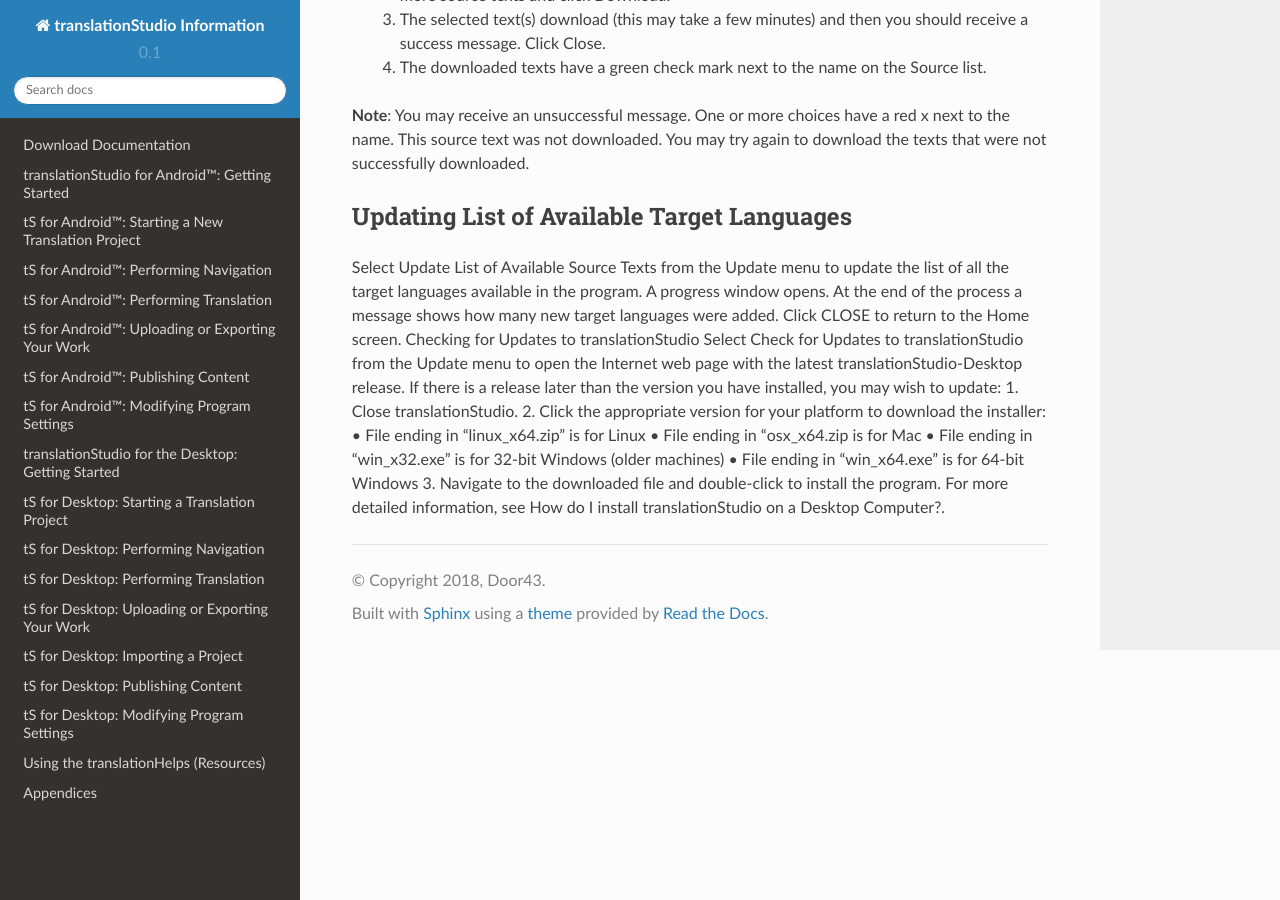
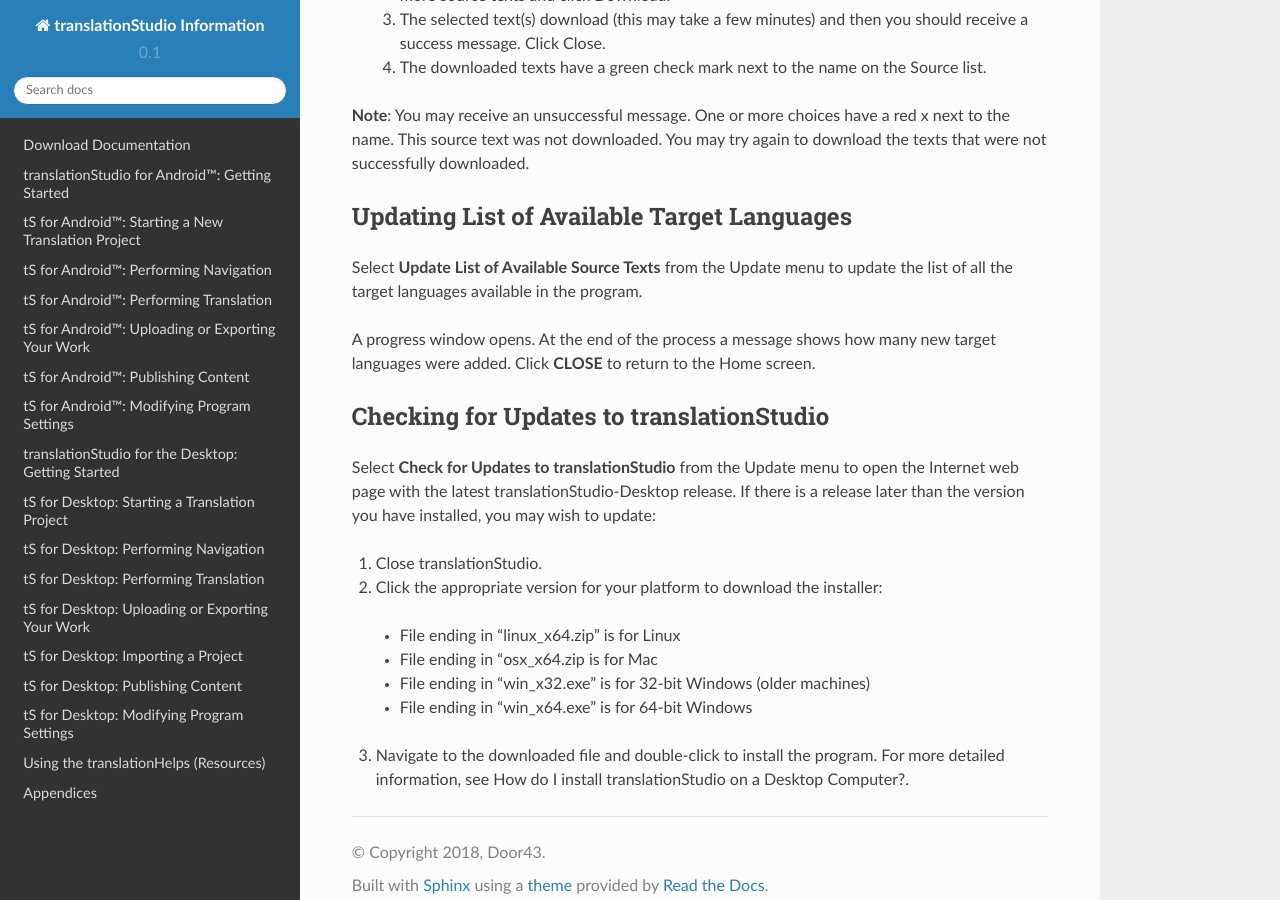
Before and after one commit to unfoldingWord-dev/translationStudio-Info, a Sphinx documentation site: the page built from docs/dtSupdates.rst, in a window 1280 px wide and 900 px high, scrolled down 1728 px. Built offline with Sphinx 7.4.7 and the Read the Docs theme 2.0.0, drawn with Linux system fonts in a browser that asks for light colours; pages that are not in the unit, such as notebooks, are missing from menus; some of the changed text lies outside the part shown.

```diff
--- a/docs/dtSupdates.rst
+++ b/docs/dtSupdates.rst
@@ -70,14 +70,25 @@ When you choose to download available source texts, you have a choice to look at
 Updating List of Available Target Languages
 -------------------------------------------
 
-Select Update List of Available Source Texts from the Update menu to update the list of all the target languages available in the program.
-A progress window opens. At the end of the process a message shows how many new target languages were added. Click CLOSE to return to the Home screen.
+Select **Update List of Available Source Texts** from the Update menu to update the list of all the target languages available in the program.
+
+A progress window opens. At the end of the process a message shows how many new target languages were added. Click **CLOSE** to return to the Home screen.
+
 Checking for Updates to translationStudio
-Select Check for Updates to translationStudio from the Update menu to open the Internet web page with the latest translationStudio-Desktop release. If there is a release later than the version you have installed, you may wish to update:
+-----------------------------------------
+
+Select **Check for Updates to translationStudio** from the Update menu to open the Internet web page with the latest translationStudio-Desktop release. If there is a release later than the version you have installed, you may wish to update:
+
 1.	Close translationStudio.
+
 2.	Click the appropriate version for your platform to download the installer:
-•	File ending in “linux_x64.zip” is for Linux
-•	File ending in “osx_x64.zip is for Mac
-•	File ending in “win_x32.exe” is for 32-bit Windows (older machines)
-•	File ending in “win_x64.exe” is for 64-bit Windows
+
+    * File ending in “linux_x64.zip” is for Linux
+
+    * File ending in “osx_x64.zip is for Mac
+
+    * File ending in “win_x32.exe” is for 32-bit Windows (older machines)
+
+    * File ending in “win_x64.exe” is for 64-bit Windows
+
 3.	Navigate to the downloaded file and double-click to install the program. For more detailed information, see How do I install translationStudio on a Desktop Computer?.
```
Also changed, not shown: other parts of docs/dtSupdates.rst (+1 -1 lines).
